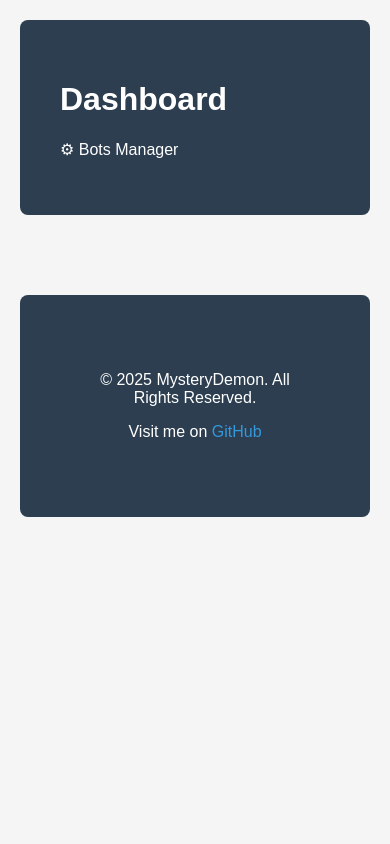
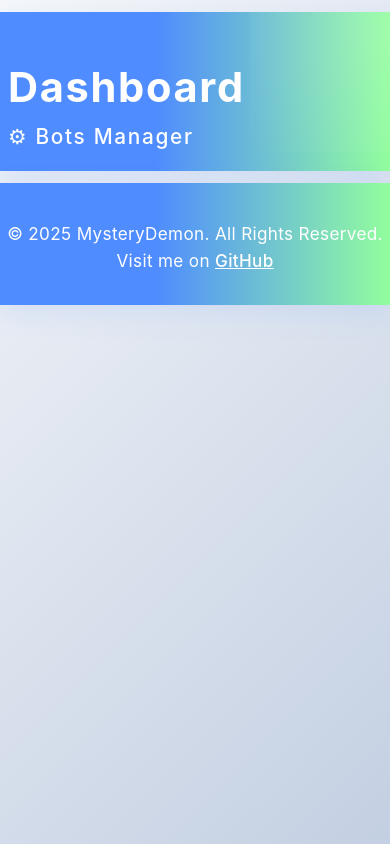
Before and after one commit to MysteryDemon/BotClusters, a Flask app: page / in a window 390 px wide. Run offline with Flask 2, Linux system fonts and the light colour scheme; the visitor is signed in with stand-in values (Sample User, id 1); parts of the project's set-up code (start-up, migrations or seed data) failed here and were passed over; some libraries are stand-ins or nearby versions.

Commit message:
Update cluster.css

```diff
--- a/app/static/css/cluster.css
+++ b/app/static/css/cluster.css
@@ -1,175 +1,243 @@
 /* Reset and Base Styles */
 body {
-    font-family: Arial, sans-serif;
+    font-family: 'Inter', 'Segoe UI', Arial, sans-serif;
     margin: 0;
     padding: 20px;
-    background-color: #f5f5f5;
-    color: #333;
+    background: linear-gradient(135deg, #f5f7fa 0%, #c3cfe2 100%);
+    color: #23272f;
+    min-height: 100vh;
+    transition: background 0.4s;
 }
 
 h2 {
-    color: #007BFF;
+    color: #4f8cff;
     text-align: center;
+    letter-spacing: 0.03em;
+    font-weight: 700;
 }
 
 hr {
     border: 0;
-    height: 1px;
-    background: #ddd;
-    margin: 20px 0;
+    height: 2px;
+    background: linear-gradient(90deg, #4f8cff 0%, #92fe9d 100%);
+    margin: 24px 0;
+    border-radius: 2px;
 }
 
 /* Layout Components */
 .dashboard {
     max-width: 1200px;
     margin: 0 auto;
+    padding: 32px 0;
 }
 
 .header {
-    background-color: #2c3e50;
+    background: linear-gradient(90deg, #4f8cff 40%, #92fe9d 100%);
     color: white;
-    padding: 40px;
-    border-radius: 8px;
-    margin-bottom: 40px;
+    padding: 48px 56px;
+    border-radius: 16px;
+    margin-bottom: 48px;
+    box-shadow: 0 8px 24px 0 rgba(79, 140, 255, 0.13);
+    position: relative;
+    overflow: hidden;
+    z-index: 1;
+}
+.header::after {
+    content: '';
+    position: absolute;
+    right: -60px;
+    top: -60px;
+    width: 200px;
+    height: 200px;
+    background: radial-gradient(circle at 60% 40%, #ffffff22 0%, #4f8cff00 100%);
+    z-index: 0;
+    pointer-events: none;
 }
 
-/* Light Mode */
+.header h1 {
+    font-size: 2.6em;
+    margin-bottom: 0.3em;
+    letter-spacing: 0.04em;
+    font-weight: bold;
+    z-index: 1;
+    position: relative;
+}
+
+.header p {
+    font-size: 1.3em;
+    font-weight: 500;
+    margin: 0;
+    letter-spacing: 0.08em;
+    z-index: 1;
+    position: relative;
+}
+
 body.light-mode {
-    background-color: #ffffff;
-    color: #000000;
+    background: linear-gradient(135deg, #ffffff 0%, #e3eeff 100%);
+    color: #23272f;
 }
 
 .header.light-mode {
-    background-color: #e0e0e0;
-    color: #000000;
+    background: linear-gradient(90deg, #e0e0e0 40%, #b5c6e0 100%);
+    color: #23272f;
 }
 
 /* Bot Grid Layout */
 .bot-grid {
     display: grid;
-    grid-template-columns: repeat(auto-fill, minmax(300px, 1fr));
-    gap: 20px;
+    grid-template-columns: repeat(auto-fit, minmax(330px, 1fr));
+    gap: 32px;
 }
 
-/* Add these styles to your existing CSS */
+/* Bot Status Styles */
 .bot-status {
     display: inline-flex;
     align-items: center;
-    padding: 8px 16px;
-    border-radius: 50px; /* Makes the background circular/pill-shaped */
-    font-size: 0.9em;
-    font-weight: 600;
+    padding: 9px 18px;
+    border-radius: 50px;
+    font-size: 1em;
+    font-weight: 700;
     position: relative;
+    box-shadow: 0 1px 8px #4f8cff11;
+    letter-spacing: 0.05em;
+    background: #f3f8ff;
+    border: 1.5px solid #e0e7ff;
 }
 
 .bot-status::before {
     content: '';
     display: inline-block;
-    width: 8px;
-    height: 8px;
+    width: 10px;
+    height: 10px;
     border-radius: 50%;
-    margin-right: 8px;
-    animation: pulse 2s infinite;
+    margin-right: 10px;
+    animation: pulse 1.6s infinite;
+    box-shadow: 0 0 8px 2px #95f7b6aa;
 }
 
 .status-online {
-    background-color: rgba(46, 204, 113, 0.15);
-    color: #27ae60;
+    background: linear-gradient(90deg, #eafff4 0%, #c3f3e8 100%);
+    color: #22b573;
+    border-color: #2ecc71;
 }
 
 .status-online::before {
     background-color: #2ecc71;
+    box-shadow: 0 0 0 3px #2ecc7122;
 }
 
 .status-offline {
-    background-color: rgba(231, 76, 60, 0.15);
-    color: #c0392b;
+    background: linear-gradient(90deg, #fff2f2 0%, #ffe3e3 100%);
+    color: #e74c3c;
+    border-color: #e74c3c;
 }
 
 .status-offline::before {
     background-color: #e74c3c;
+    box-shadow: 0 0 0 3px #e74c3c22;
+}
+
+.status-paused {
+    background: linear-gradient(90deg, #fffbe0 0%, #fff1b8 100%);
+    color: #f1c40f;
+    border-color: #f1c40f;
+}
+.status-paused::before {
+    background-color: #f1c40f;
+    box-shadow: 0 0 0 3px #f1c40f44;
 }
 
 @keyframes pulse {
-    0% {
-        transform: scale(1);
-        opacity: 1;
-    }
-    50% {
-        transform: scale(1.1);
-        opacity: 0.8;
-    }
-    100% {
-        transform: scale(1);
-        opacity: 1;
-    }
-}
-
-/* Update the bot header styles */
-.bot-header {
-    display: flex;
-    justify-content: space-between;
-    align-items: center;
-    margin-bottom: 15px;
-    padding: 10px 0;
-}
-
-.bot-header h2 {
-    margin: 0;
-    font-size: 1.5em;
-    color: #2c3e50;
-}
-
-.bot-info p:first-child {
-    font-size: 0.9em;
-    color: #7f8c8d;
-    font-family: monospace;
+    0% { transform: scale(1); opacity: 1;}
+    60% { transform: scale(1.3); opacity: 0.4;}
+    100% { transform: scale(1); opacity: 1;}
 }
 
 /* Bot Card Styles */
 .bot-card {
-    background-color: white;
-    border-radius: 8px;
-    padding: 20px;
-    box-shadow: 0 2px 4px rgba(0,0,0,0.1);
+    background: linear-gradient(120deg, #f7fafc 80%, #e3f0ff 100%);
+    border-radius: 14px;
+    padding: 28px 26px 22px 26px;
+    box-shadow: 0 4px 28px 0 rgba(79, 140, 255, 0.10), 0 1.5px 5px #ffffff0a;
+    border: 1.5px solid #e5e9f2;
+    transition: box-shadow 0.18s, transform 0.12s;
+    position: relative;
+}
+
+.bot-card:hover {
+    box-shadow: 0 8px 42px 0 #4f8cff33, 0 3px 12px #ffffff0a;
+    transform: translateY(-2px) scale(1.015);
 }
 
 .bot-header {
     display: flex;
     justify-content: space-between;
     align-items: center;
-    margin-bottom: 15px;
+    margin-bottom: 18px;
+    padding: 0;
+    border-bottom: 1.5px solid #e5e9f2;
+    padding-bottom: 10px;
+}
+
+.bot-header h2 {
+    margin: 0;
+    font-size: 1.5em;
+    color: #4f8cff;
+    font-weight: 700;
+    letter-spacing: 0.03em;
+    text-shadow: 0 2px 8px #4f8cff1a;
 }
 
 .bot-info {
-    margin: 15px 0;
+    margin: 12px 0 8px 0;
+}
+
+.bot-info p:first-child {
+    font-size: 1em;
+    color: #7f8c8d;
+    font-family: monospace;
 }
 
 .bot-info p {
-    margin: 5px 0;
+    margin: 7px 0;
 }
 
 /* Table Styles */
 table {
     width: 100%;
-    border-collapse: collapse;
-    margin: 20px 0;
+    border-collapse: separate;
+    border-spacing: 0;
+    margin: 24px 0;
+    background: #f6faff;
+    border-radius: 10px;
+    overflow: hidden;
+    box-shadow: 0 2px 9px #d6ebff22;
 }
 
 table thead {
-    background-color: #007BFF;
+    background: linear-gradient(90deg, #4f8cff 70%, #92fe9d 100%);
     color: white;
+    font-weight: 700;
 }
 
 table th,
 table td {
-    padding: 12px;
-    border: 1px solid #ddd;
+    padding: 14px 12px;
+    border-bottom: 1px solid #eaeaea;
     text-align: left;
 }
 
+table th {
+    border-bottom: 2.5px solid #4f8cff33;
+    letter-spacing: 0.04em;
+}
+
 table tbody tr:nth-child(even) {
-    background-color: #f9f9f9;
+    background: #f2f8ff;
+}
+
+table tr:last-child td {
+    border-bottom: none;
 }
 
 /* Button Container */
@@ -289,86 +377,158 @@ button.loading::after {
 }
 
 @keyframes spin {
-    0% { transform: translate(-50%, -50%) rotate(0deg); }
-    100% { transform: translate(-50%, -50%) rotate(360deg); }
+    0% { transform: translate(-50%, -50%) rotate(0deg);}
+    100% { transform: translate(-50%, -50%) rotate(360deg);}
 }
 
 /* Modal Styles */
 .modal {
     display: none;
     position: fixed;
-    z-index: 1;
+    z-index: 100;
     left: 0;
     top: 0;
-    width: 100%;
-    height: 100%;
+    width: 100vw;
+    height: 100vh;
     overflow: auto;
-    background-color: rgba(0,0,0,0.4);
+    background: rgba(60, 72, 122, 0.36);
+    backdrop-filter: blur(1.5px);
+    transition: background 0.22s;
 }
 
 .modal-content {
-    background-color: #fefefe;
-    margin: 15% auto;
-    padding: 20px;
-    border: 1px solid #888;
-    width: 80%;
+    background: linear-gradient(120deg, #f7fafc 80%, #e3f0ff 100%);
+    margin: 7% auto;
+    padding: 30px 26px 15px 26px;
+    border: 2px solid #4f8cff22;
+    width: 90%;
+    max-width: 700px;
     max-height: 70vh;
     overflow-y: auto;
+    border-radius: 12px;
+    box-shadow: 0 8px 48px #4f8cff2a;
+    position: relative;
 }
 
 .close {
     color: #aaa;
     float: right;
-    font-size: 28px;
+    font-size: 32px;
     font-weight: bold;
     cursor: pointer;
+    margin-top: -12px;
+    margin-right: -8px;
+    transition: color 0.2s;
 }
 
 .close:hover,
 .close:focus {
-    color: black;
+    color: #4f8cff;
     text-decoration: none;
     cursor: pointer;
 }
 
 #log-content {
     white-space: pre-wrap;
-    font-family: monospace;
-    background-color: #f8f9fa;
-    padding: 15px;
-    border-radius: 4px;
+    font-family: 'JetBrains Mono', 'Fira Mono', monospace;
+    background: #f4f9ff;
+    padding: 18px;
+    border-radius: 6px;
+    font-size: 1.04em;
+    color: #234;
+    border-left: 4px solid #4f8cff44;
+    margin-top: 12px;
 }
 
 /* Footer Styles */
 footer {
-    background-color: #2c3e50;
+    background: linear-gradient(90deg, #4f8cff 40%, #92fe9d 100%);
     color: #fff;
     text-align: center;
-    padding: 60px; /* Match header padding */
-    border-radius: 8px; /* Match header border-radius */
-    margin: 0 auto; /* Center horizontally */
-    margin-top: 40px; /* Shift down by adding top margin */
-    max-width: 1080px; /* Match header max-width */
+    padding: 44px 12px 40px 12px;
+    border-radius: 14px;
+    margin: 0 auto;
+    margin-top: 56px;
+    max-width: 1080px;
+    box-shadow: 0 8px 28px 0 rgba(79, 140, 255, 0.13);
+    font-size: 1.07em;
+    letter-spacing: 0.02em;
+    position: relative;
+    z-index: 1;
 }
 
 footer a {
-    color: #3498db;
-    text-decoration: none;
+    color: #fff;
+    text-decoration: underline;
+    font-weight: 500;
+    transition: color 0.18s;
+}
+
+footer a:hover {
+    color: #23272f;
+    background: #fff5;
+    padding: 2px 8px;
+    border-radius: 4px;
+}
+
+footer .container p {
+    margin: 6px 0;
 }
 
 /* Responsive Design */
+@media (max-width: 900px) {
+    .dashboard {
+        padding: 12px 0;
+    }
+    .header {
+        padding: 34px 20px;
+    }
+    footer {
+        padding: 34px 6px 28px 6px;
+    }
+    .modal-content {
+        padding: 16px 8px 10px 8px;
+    }
+}
+
 @media (max-width: 600px) {
+    body {
+        padding: 0;
+    }
+    .dashboard, .header, footer {
+        border-radius: 0 !important;
+        max-width: 100vw !important;
+        margin: 0 !important;
+    }
+    .header {
+        padding: 22px 8px;
+        margin-bottom: 26px;
+        font-size: 1em;
+    }
+
+    .bot-grid {
+        grid-template-columns: 1fr;
+        gap: 16px;
+    }
+
+    .bot-card {
+        padding: 18px 8px 14px 8px;
+        border-radius: 8px;
+    }
+
     /* Button Responsive Styles */
-    button {
+    button, .control-btn {
         width: 100%;
         margin: 10px 0;
-        padding: 15px;
         font-size: 18px;
+        padding: 16px 0;
+        border-radius: 6px;
     }
 
     #buttonContainer {
         flex-direction: column;
         margin: 10px 0;
+        gap: 0px;
     }
 
     /* Table Responsive Styles */
```
Also changed, not shown: other parts of app/static/css/cluster.css (+77 -51 lines).
